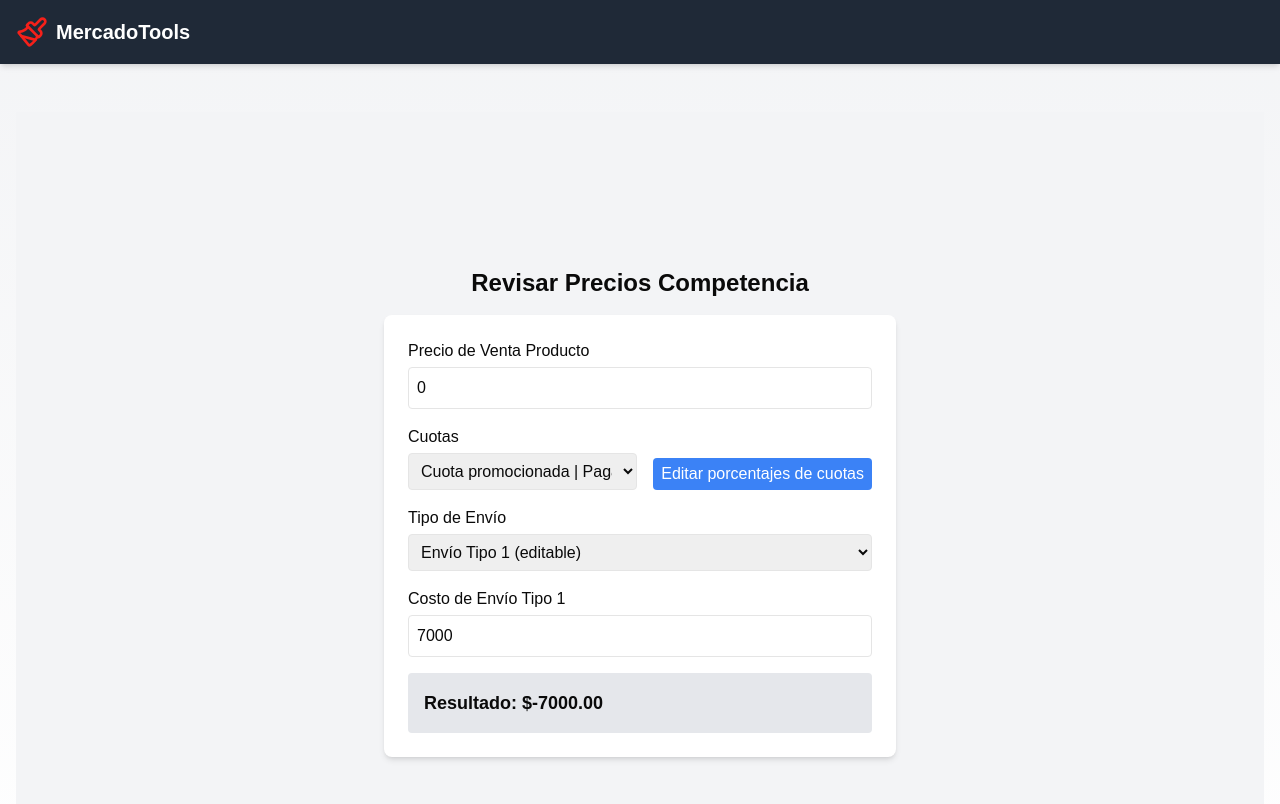
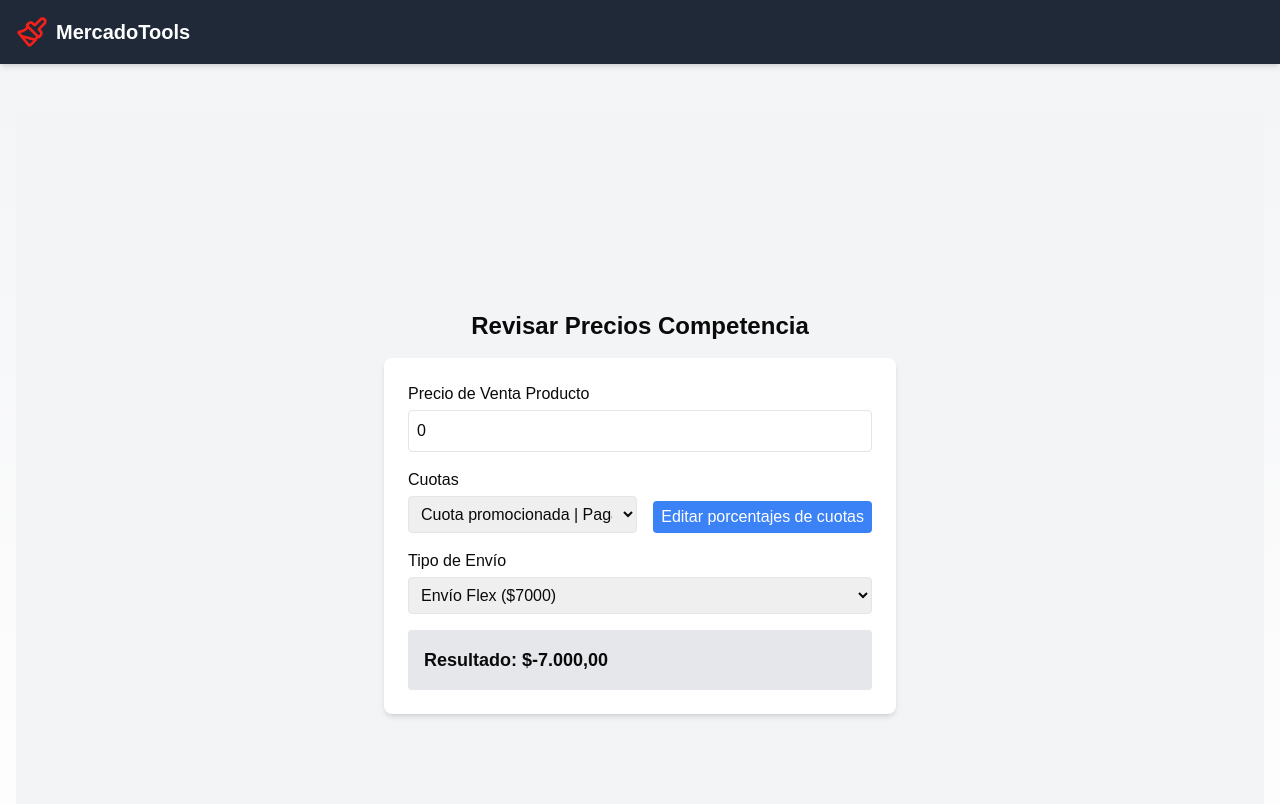
Before and after one commit to nicolas355/cotizadorMigliore, a Next.js app: page /checkprice in a window 1280 px wide. Shown: the top 804 px of the page. Built offline with nearby package versions, Linux system fonts and the light colour scheme.

Commit message:
update MainPageCheckPrice component with new shipping options and improved commission calculations

```diff
--- a/src/components/checkprice/MainPage.tsx
+++ b/src/components/checkprice/MainPage.tsx
@@ -5,12 +5,12 @@ import { useState, useEffect } from "react"
 export default function MainPageCheckPrice() {
   const [price, setPrice] = useState<number>(0)
   const [cuotas, setCuotas] = useState<string>("Cuota promocionada")
-  const [envioTipo, setEnvioTipo] = useState<string>("1")
-  const [peso, setPeso] = useState<string>("De 1 a 2 Kg")
-  const [envioTipo1, setEnvioTipo1] = useState<number>(7000)
+  const [envioTipo, setEnvioTipo] = useState<string>("3")
+  const [peso, setPeso] = useState<string>("De 5 a 10 Kg")
+  const [envioTipo1, setEnvioTipo1] = useState<number>(0)
   const [showEdit, setShowEdit] = useState<boolean>(false)
 
-  // Estado para almacenar los porcentajes de comisiones en forma decimal.
+  // Porcentajes de cuotas (en formato decimal)
   const [cuotasPorcentajes, setCuotasPorcentajes] = useState<
     Record<string, number>
   >({
@@ -23,7 +23,7 @@ export default function MainPageCheckPrice() {
     "6 cuotas SIMPLE": 0.1284,
   })
 
-  // Al montar el componente, se intenta cargar la configuración guardada en localStorage.
+  // Cargar configuración de cuotas desde localStorage (si existe)
   useEffect(() => {
     const savedData = localStorage.getItem("cuotasPorcentajes")
     if (savedData) {
@@ -46,33 +46,50 @@ export default function MainPageCheckPrice() {
   }
 
   const calcularResultado = () => {
-    // Se utiliza el porcentaje editado o por defecto según la opción de cuotas.
+    // Comisión base del 14%
+    const comision = price * 0.14
+    // Comisión adicional según cuotas (si las hubiera)
     const cuotaComision = price * (cuotasPorcentajes[cuotas] || 0)
 
-    // Envíos
+    // Envíos: para Envío Tipo 2 se usan estos rangos:
     const envioTipo2Costos: Record<string, number> = {
-      "De 1 a 2 Kg": 5802.5,
-      "De 2 a 5 Kg": 7717.5,
-      "De 5 a 10 Kg": 9166,
-      "De 10 a 15 Kg": 10607,
-      "De 15 a 20 Kg": 12441.5,
-      "De 20 a 25 Kg": 14844,
-      "De 25 a 30 Kg": 20374,
+      "De 1 a 2 Kg": 6266.5,
+      "De 2 a 5 Kg": 8335,
+      "De 5 a 10 Kg": 9899,
+      "De 10 a 15 Kg": 11455,
+      "De 15 a 20 Kg": 13685,
+      "De 20 a 25 Kg": 16328,
+      "De 25 a 30 Kg": 22411,
     }
 
-    const envio = envioTipo === "1" ? envioTipo1 : envioTipo2Costos[peso]
+    // Determinar costo de envío según el tipo seleccionado
+    const envio =
+      envioTipo === "3"
+        ? 7000
+        : envioTipo === "1"
+        ? envioTipo1
+        : envioTipo === "2"
+        ? envioTipo2Costos[peso]
+        : 0
 
-    // Total final
-    return price - envio - cuotaComision
+    // Total final = precio - comisión base - envío - comisión por cuotas
+    return price - comision - envio - cuotaComision
   }
 
   const resultado = calcularResultado()
+
+  // Formateo del resultado, por ejemplo 46000 se mostrará como "46.000,00"
+  const resultadoFormateado = resultado.toLocaleString("de-DE", {
+    minimumFractionDigits: 2,
+    maximumFractionDigits: 2,
+  })
 
   return (
     <main className="flex flex-col items-center justify-center min-h-screen p-4 bg-gray-100">
       <h1 className="text-2xl font-bold mb-4">Revisar Precios Competencia</h1>
 
       <div className="w-full max-w-lg bg-white rounded-lg shadow-md p-6 space-y-4">
+        {/* Precio de Venta */}
         <div>
           <label htmlFor="price" className="block font-medium">
             Precio de Venta Producto
@@ -86,7 +103,7 @@ export default function MainPageCheckPrice() {
           />
         </div>
 
-        {/* Agrupamos el select de cuotas y el botón a la derecha en una fila */}
+        {/* Cuotas y botón de edición */}
         <div className="flex items-end gap-4">
           <div className="flex-1">
             <label className="block font-medium">Cuotas</label>
@@ -125,7 +142,6 @@ export default function MainPageCheckPrice() {
               </option>
             </select>
           </div>
-
           <button
             className="px-2 py-1 bg-blue-500 text-white rounded hover:bg-blue-600 whitespace-nowrap"
             onClick={() => setShowEdit(!showEdit)}
@@ -134,6 +150,7 @@ export default function MainPageCheckPrice() {
           </button>
         </div>
 
+        {/* Tipo de Envío */}
         <div>
           <label className="block font-medium">Tipo de Envío</label>
           <select
@@ -141,11 +158,13 @@ export default function MainPageCheckPrice() {
             value={envioTipo}
             onChange={(e) => setEnvioTipo(e.target.value)}
           >
+            <option value="3">Envío Flex ($7000)</option>
             <option value="1">Envío Tipo 1 (editable)</option>
             <option value="2">Envío Tipo 2 (Según peso)</option>
           </select>
         </div>
 
+        {/* Envío Tipo 1 */}
         {envioTipo === "1" && (
           <div>
             <label htmlFor="envioTipo1" className="block font-medium">
@@ -161,6 +180,7 @@ export default function MainPageCheckPrice() {
           </div>
         )}
 
+        {/* Envío Tipo 2: Rangos indicados */}
         {envioTipo === "2" && (
           <div>
             <label className="block font-medium">Peso del Envío</label>
@@ -169,24 +189,23 @@ export default function MainPageCheckPrice() {
               value={peso}
               onChange={(e) => setPeso(e.target.value)}
             >
-              <option value="De 1 a 2 Kg">De 1 a 2 Kg ($5.802,50)</option>
-              <option value="De 2 a 5 Kg">De 2 a 5 Kg ($7.717,50)</option>
-              <option value="De 5 a 10 Kg">De 5 a 10 Kg ($9.166,00)</option>
-              <option value="De 10 a 15 Kg">De 10 a 15 Kg ($10.607,00)</option>
-              <option value="De 15 a 20 Kg">De 15 a 20 Kg ($12.441,50)</option>
-              <option value="De 20 a 25 Kg">De 20 a 25 Kg ($14.844,00)</option>
-              <option value="De 25 a 30 Kg">De 25 a 30 Kg ($20.374,00)</option>
+              <option value="De 1 a 2 Kg">De 1 a 2 Kg ($6.266,50)</option>
+              <option value="De 2 a 5 Kg">De 2 a 5 Kg ($8.335,00)</option>
+              <option value="De 5 a 10 Kg">De 5 a 10 Kg ($9.899)</option>
+              <option value="De 10 a 15 Kg">De 10 a 15 Kg ($11.455)</option>
+              <option value="De 15 a 20 Kg">De 15 a 20 Kg ($13.685)</option>
+              <option value="De 20 a 25 Kg">De 20 a 25 Kg ($16.328)</option>
+              <option value="De 25 a 30 Kg">De 25 a 30 Kg ($22.411)</option>
             </select>
           </div>
         )}
 
+        {/* Resultado */}
         <div className="mt-4 p-4 bg-gray-200 rounded">
-          <p className="text-lg font-bold">
-            Resultado: ${resultado.toFixed(2)}
-          </p>
+          <p className="text-lg font-bold">Resultado: ${resultadoFormateado}</p>
         </div>
 
-        {/* Panel de edición de porcentajes con inputs al 100% */}
+        {/* Panel de edición de porcentajes */}
         {showEdit && (
           <div className="mt-4 space-y-2 border-t pt-4">
             {Object.keys(cuotasPorcentajes).map((key) => (
```
